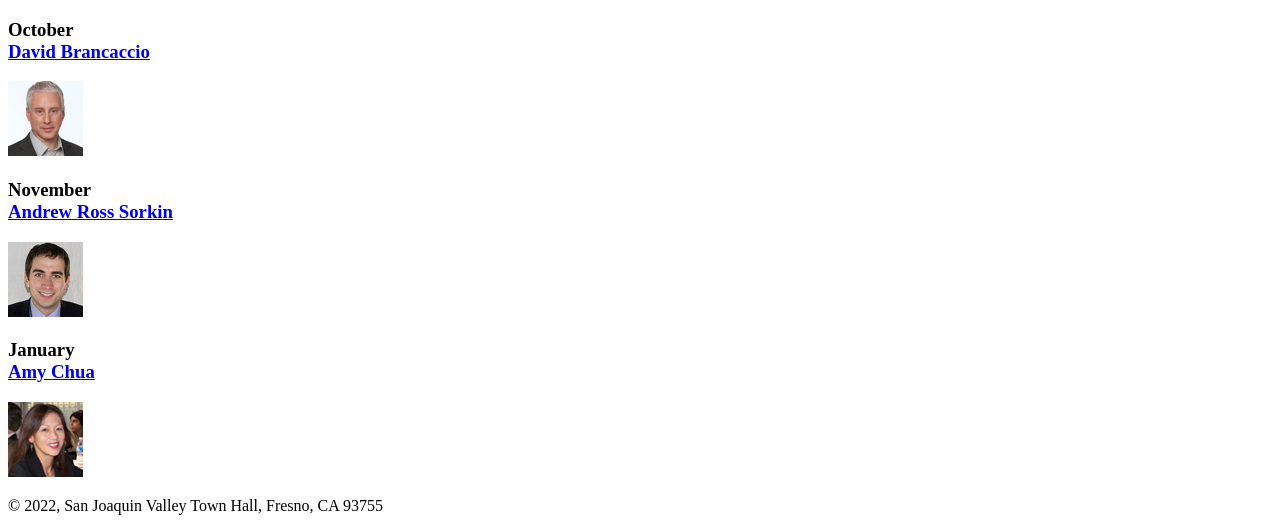
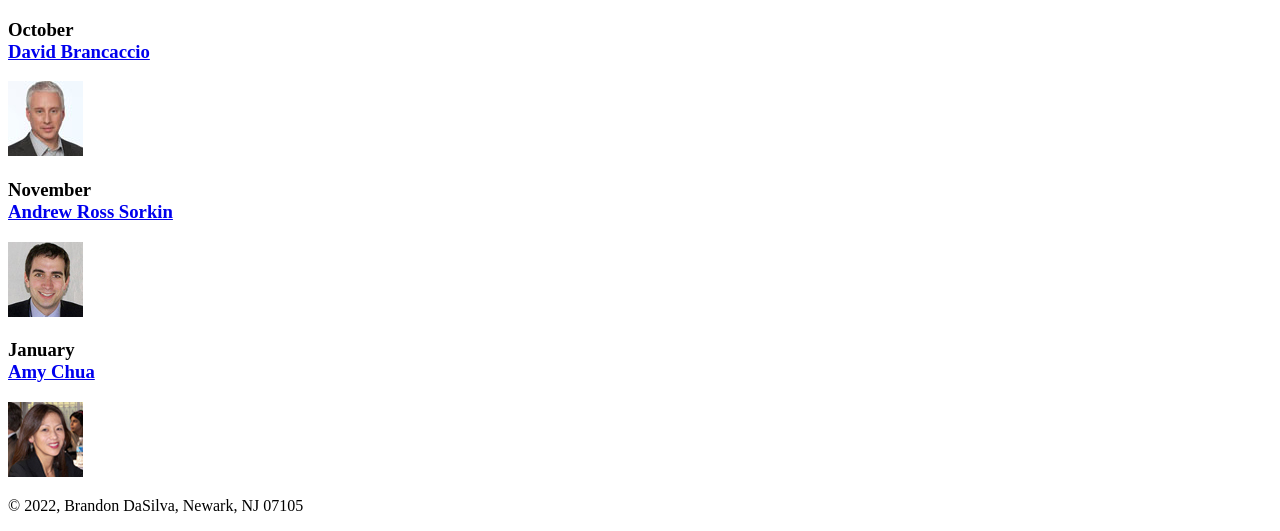
Before and after one commit to BDaSilva03/A07, a plain HTML site: page c3_index.html in a window 1280 px wide. Shown: the part 504-1035 px from the top of the page. Drawn offline with Linux system fonts and the light colour scheme.

Commit message:
update copyright info

```diff
--- a/c3_index.html
+++ b/c3_index.html
@@ -50,7 +50,7 @@
 	</main>
 	<footer>
 		<p>
-		&copy; 2022, San Joaquin Valley Town Hall, Fresno, CA 93755
+		&copy; 2022, Brandon DaSilva, Newark, NJ 07105
 		</p>
 	</footer>
 </body>
```
